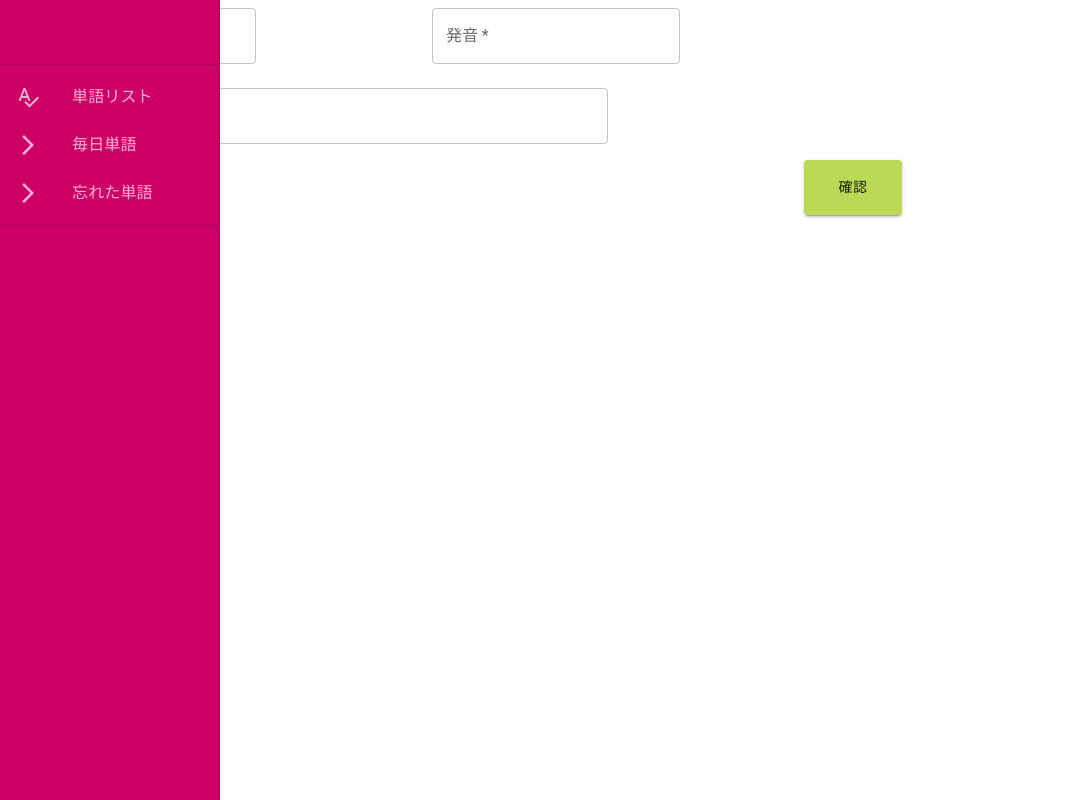
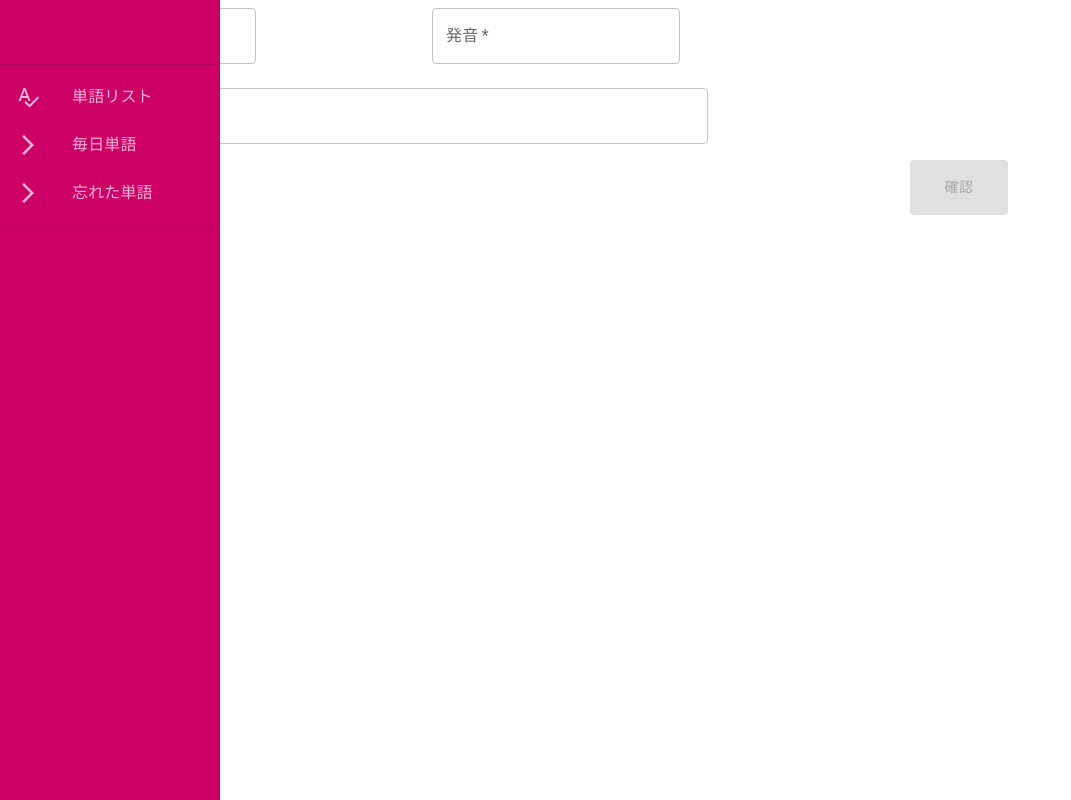
Before and after one commit to 191078834/reac-system-ts, a React (Create React App) app in the folder reac-system-ts/: page /everydayword in a window 1280 px wide. Shown: the whole page, without its empty margins (0-1071 px from the left). Built offline with nearby package versions, Linux system fonts and the light colour scheme.

Commit message:
react-hook-form を使用

```diff
--- a/reac-system-ts/package.json
+++ b/reac-system-ts/package.json
@@ -27,6 +27,7 @@
     "prettier": "^2.7.1",
     "react": "^18.2.0",
     "react-dom": "^18.2.0",
+    "react-hook-form": "^7.38.0",
     "react-router-dom": "^6.4.2",
     "react-scripts": "5.0.1",
     "typescript": "^4.8.4",
--- a/reac-system-ts/src/pages/EveryDayWord/EveryDayWord.tsx
+++ b/reac-system-ts/src/pages/EveryDayWord/EveryDayWord.tsx
@@ -1,81 +1,88 @@
 import * as React from 'react'
 import Box from '@mui/material/Box';
+import { useForm, Controller } from "react-hook-form";
+
 import { Button, Grid, TextField } from '@mui/material';
 
+interface IFormInput{
+    word: string,
+    lomazi: string,
+    translate: string
+};
 const EveryDayWord: React.FC<{}> = () => {
-    let wordRef = React.useRef<HTMLInputElement>(null);
-    let translateRef = React.useRef<HTMLInputElement>(null);
-    const [hatuo, setHatuo] = React.useState<String>("");
+
+    const { control, handleSubmit } = useForm<IFormInput>();
+    const [submitDisabled, setSubmitDisabled] = React.useState<boolean>(true);
+
+
+    // let wordRef = React.useRef<HTMLInputElement|undefined>(undefined);
+
     // const [ajaxUrl, setAjaxUrl] = React.useState<String>("");
 
-    const handleSubmit = (e: React.FormEvent<HTMLFormElement>) => {
+    const onSubmit = (data: IFormInput)=>console.log(data);
+    const handlerOnBlur = (data: IFormInput)=>(data.word.length<1||data.lomazi.length<1||data.translate.length<1)? setSubmitDisabled(true): setSubmitDisabled(false)
 
-        e.preventDefault();
-        console.log(wordRef.current?.value, hatuo, translateRef.current?.value)
-        // alert(wordRef.current?.value);
-    }
-    const handleChange = (e: React.ChangeEvent<HTMLInputElement>) => {
-        setHatuo(e.target.value);
-    }
-    const handleOnblur = (e: React.FocusEvent<HTMLInputElement>) => {
-        e.preventDefault()
-        fetch("http://localhost:8090/everydayword/wordcheck", {
-            method: "POST",
-            mode: "cors",
-            headers: {
-                "Accept": "application/json,text/plain,*/*",
-                "Content-Type": "application/json"
-            },
-            body: JSON.stringify({ word: wordRef.current?.value })
-        })
 
-    }
+
+
+    // const handleOnblur = (e: React.FocusEvent<HTMLInputElement>) => {
+    //     e.preventDefault()
+    //     fetch("http://localhost:8090/everydayword/wordcheck", {
+    //         method: "POST",
+    //         mode: "cors",
+    //         headers: {
+    //             "Accept": "application/json,text/plain,*/*",
+    //             "Content-Type": "application/json"
+    //         },
+    //         body: JSON.stringify({ word: 1 })
+    //     })
+
+    // }
 
 
 
     return (
 
-        <Box component="form" onSubmit={handleSubmit} sx={{ maxWidth: '100%' }}>
+        <Box component="form" onSubmit={handleSubmit(onSubmit)} sx={{ maxWidth: '100%' }}>
             <Grid container spacing={1} >
                 {/* 1行目 */}
                 <Grid item xs={4}>
-                    <TextField
-                        name='word'
-                        required
-                        label="単語"
-                        inputRef={wordRef}
-                        onBlur={handleOnblur}
+                <Controller
+                    render={({ field }) => <TextField {...field} onBlur={handleSubmit(handlerOnBlur)}  label="単語"/>}
+                    name="word"
+
+                    control={control}
+                    defaultValue=""
                     />
                 </Grid>
                 <Grid item xs={5}>
-                    <TextField
+                    <Controller
+                        render={({ field }) => <TextField {...field} required label="発音" onBlur={handleSubmit(handlerOnBlur)} />}
                         name='lomazi'
-                        required
-                        onChange={handleChange}
-                        label="発音"
-                        value={hatuo}
+                        defaultValue=""
+                        control={control}
                     />
                 </Grid>
                 {/* 2行目 */}
                 <Grid item xs={9}>
-                    <TextField
+                    <Controller
                         name='translate'
-                        required
-                        label="翻訳"
-                        sx={{ width: 600, mt: 2 }}
-                        inputRef={translateRef}
+                        defaultValue=""
+                        render={({ field }) => <TextField {...field} required sx={{ width: 700, mt: 2 }} label="翻訳" onBlur={handleSubmit(handlerOnBlur)} />}
+                        control={control}
                     />
                 </Grid>
                 <Grid item xs={3}>
                 </Grid>
                 {/* 3行目 */}
-                <Grid item xs={6}>
+                <Grid item xs={7}>
                 </Grid>
                 <Grid item xs={1}>
                     <Button
                         type="submit"
                         fullWidth
                         variant="contained"
+                        disabled={submitDisabled}
                         sx={{ mt: 1, ml: 20, height: 55 }}
                     >
                         確認
@@ -84,6 +91,7 @@ const EveryDayWord: React.FC<{}> = () => {
             </Grid>
         </Box>
 
+
     )
 }
 
```
Also changed, not shown: 1 other file (tests, documents, lock files or other folders).
